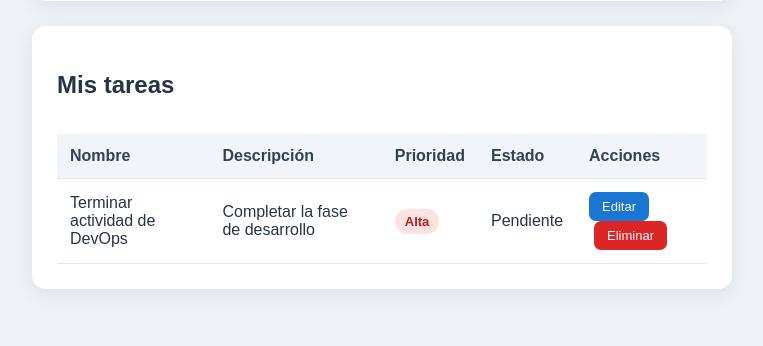
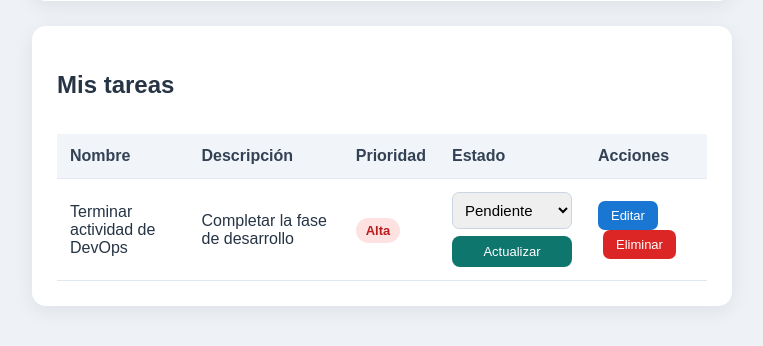
Before and after one commit to Jaz-cc/TaskManagerDevOps, a Flask app: page / in a window 1280 px wide. Shown: the part 656-1002 px from the top of the page, without its empty margins (258-1021 px from the left). Before the commit the page ends 945 px from the top, so only its background shows below. Run offline with Flask 3, Linux system fonts and the light colour scheme; data comes from the database, SQL or seed files in the repository.

Commit message:
Implementar cambio de estado de tareas

```diff
--- a/app.py
+++ b/app.py
@@ -134,3 +134,35 @@ def eliminar(id):
 
     flash("¡Tarea eliminada correctamente!")
     return redirect(url_for("inicio"))
+
+@app.route("/cambiar-estado/<int:id>", methods=["POST"])
+def cambiar_estado(id):
+    estados_validos = ["Pendiente", "En proceso", "Terminada"]
+
+    nuevo_estado = request.form.get("estado", "")
+
+    if nuevo_estado not in estados_validos:
+        flash("El estado seleccionado no es válido.")
+        return redirect(url_for("inicio"))
+
+    conexion = conectar_bd()
+
+    tarea = conexion.execute(
+        "SELECT id FROM tareas WHERE id = ?", (id,)
+    ).fetchone()
+
+    if tarea is None:
+        conexion.close()
+        flash("La tarea no existe.")
+        return redirect(url_for("inicio"))
+
+    conexion.execute(
+        "UPDATE tareas SET estado = ? WHERE id = ?",
+        (nuevo_estado, id)
+    )
+
+    conexion.commit()
+    conexion.close()
+
+    flash("Estado de la tarea actualizado correctamente.")
+    return redirect(url_for("inicio"))
--- a/static/css/style.css
+++ b/static/css/style.css
@@ -183,3 +183,28 @@ th {
 .btn-eliminar:hover {
     background: #b91c1c;
 }
+
+.form-estado {
+    display: flex;
+    flex-direction: column;
+    gap: 7px;
+    min-width: 120px;
+}
+
+.select-estado {
+    padding: 8px;
+    border: 1px solid #cbd5e1;
+    border-radius: 7px;
+}
+
+.btn-estado {
+    width: auto;
+    margin: 0;
+    padding: 8px;
+    font-size: 13px;
+    background: #0f766e;
+}
+
+.btn-estado:hover {
+    background: #115e59;
+}
--- a/templates/index.html
+++ b/templates/index.html
@@ -96,8 +96,34 @@
                                         {{ tarea.prioridad }}
                                     </span>
                                 </td>
+                                <td>
+                                    <form action="{{ url_for('cambiar_estado', id=tarea.id) }}"
+                                        method="POST"
+                                        class="form-estado">
 
-                                <td>{{ tarea.estado }}</td>
+                                        <select name="estado" class="select-estado">
+                                            <option value="Pendiente"
+                                                {% if tarea.estado == 'Pendiente' %}selected{% endif %}>
+                                                Pendiente
+                                            </option>
+
+                                            <option value="En proceso"
+                                                {% if tarea.estado == 'En proceso' %}selected{% endif %}>
+                                                En proceso
+                                            </option>
+
+                                            <option value="Terminada"
+                                                {% if tarea.estado == 'Terminada' %}selected{% endif %}>
+                                                Terminada
+                                            </option>
+                                        </select>
+
+                                        <button type="submit" class="btn-estado">
+                                            Actualizar
+                                        </button>
+                                    </form>
+                                </td>
+
 
                                 <!-- Acciones -->
                                 <td class="acciones">
```
